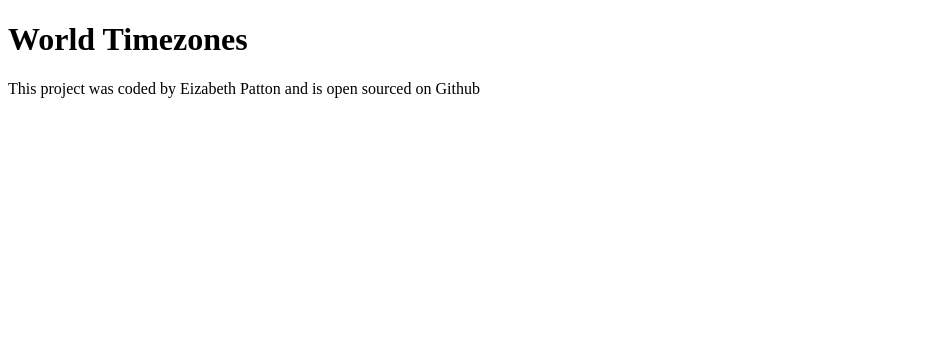
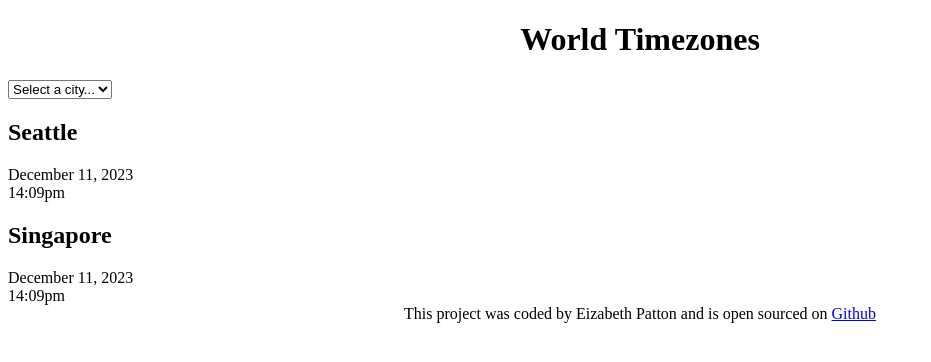
Before and after one commit to actinginfilm/Timezones-app, a plain HTML site: page index.html in a window 1280 px wide. Shown: the whole page, without its empty margins (0-931 px from the left). Drawn offline with Linux system fonts and the light colour scheme.

Commit message:
Added cities, date, and time to html

```diff
--- a/index.html
+++ b/index.html
@@ -4,12 +4,35 @@
   <meta charset="UTF-8">
   <meta name="viewport" content="width=device-width, initial-scale=1.0">
   <title>World Timezones</title>
+  <link rel="stylesheet" href="src/style.css"/>
 </head>
 <body>
-  <h1>World Timezones</h1>
+  <div class="container">
+    <h1>World Timezones</h1>
+
+    <select>
+      <option calue="">Select a city...</option>
+      <option calue="">Singapore</option>
+      <option calue="">New York</option>
+      <option calue="">Houston</option>
+      <option calue="">London</option>
+      <option calue="">Tokyo</option>
+    </select>
+
+    <div class="cities">
+      <h2>Seattle</h2>
+      <div class="date">December 11, 2023</div>
+      <div class="time">14:09pm</div>
+    </div>
+    <div class="cities">
+      <h2>Singapore</h2>
+      <div class="date">December 11, 2023</div>
+      <div class="time">14:09pm</div>
+    </div>
 
 
-
-  <footer>This project was coded by Eizabeth Patton and is open sourced on <a href=""></a>Github</footer>
+    <footer>This project was coded by Eizabeth Patton and is open sourced on <a href="https://github.com/actinginfilm/Timezones-app">Github</a></footer>
+  </div>
+  <script src="src/index.js"></script>
 </body>
 </html>
--- a/src/style.css
+++ b/src/style.css
@@ -1,4 +1,7 @@
-body {
-  background-color: red;
-  color: white;
+h1 {
+  text-align: center;
 }
+
+footer{
+  text-align: center;
+}
```
